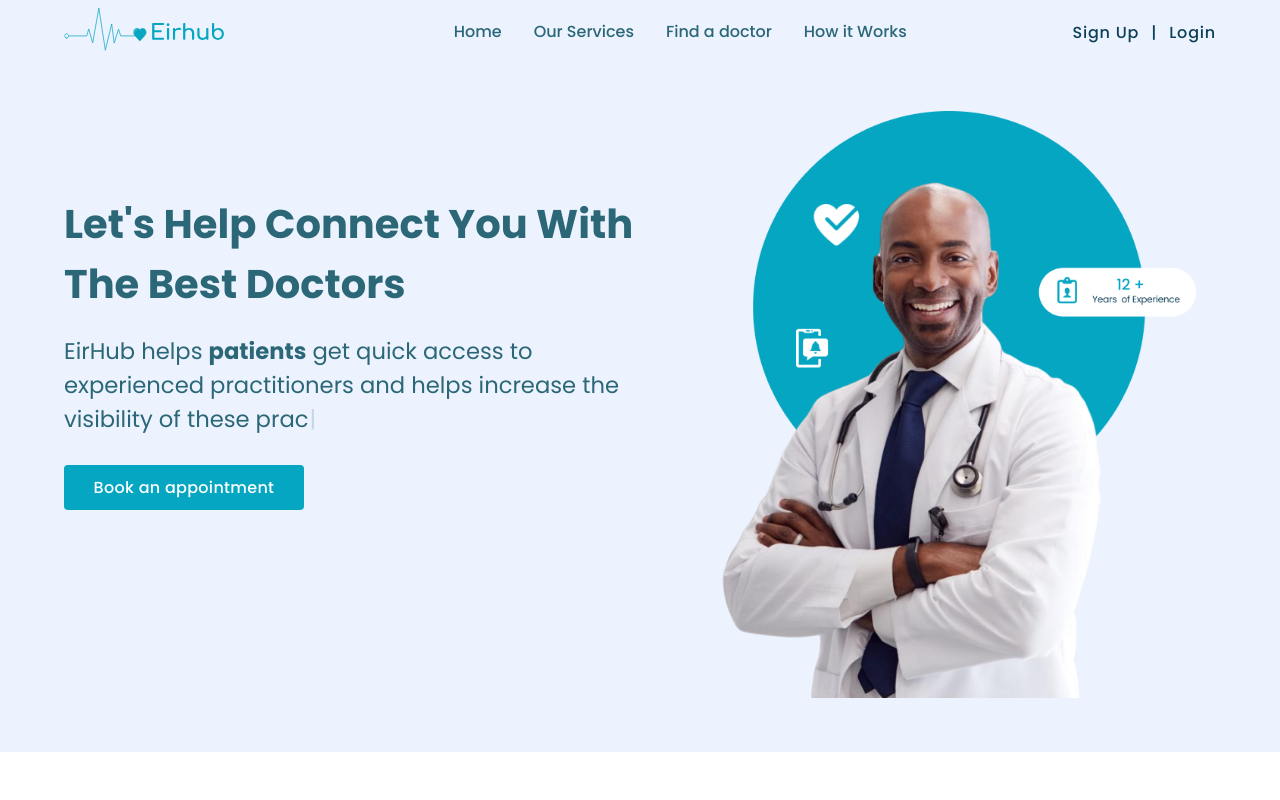
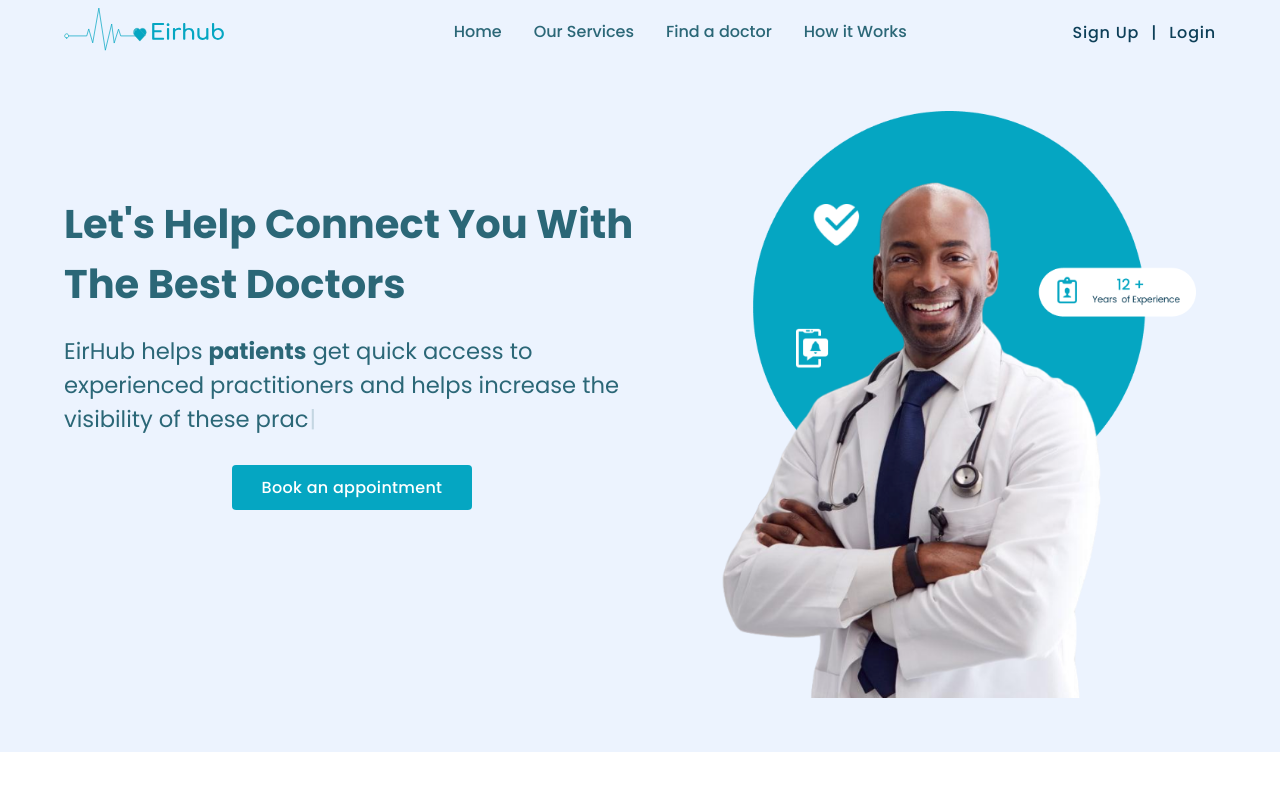
Before and after one commit to Silicon-Valley00/eirhub-frontend, a React (Create React App) app in the folder client/: page / in a window 1280 px wide. Shown: the top 800 px of the page. Built offline with nearby package versions, Linux system fonts and the light colour scheme.

Commit message:
center button in hero section

```diff
--- a/client/src/Pages/Landing page/components/hero.module.css
+++ b/client/src/Pages/Landing page/components/hero.module.css
@@ -187,10 +187,6 @@
       right: 40px;
       top: 200px;
    }
-
-   .content_button {
-      display: block;
-   }
 }
 
 @media (min-width: 960px) {
```
